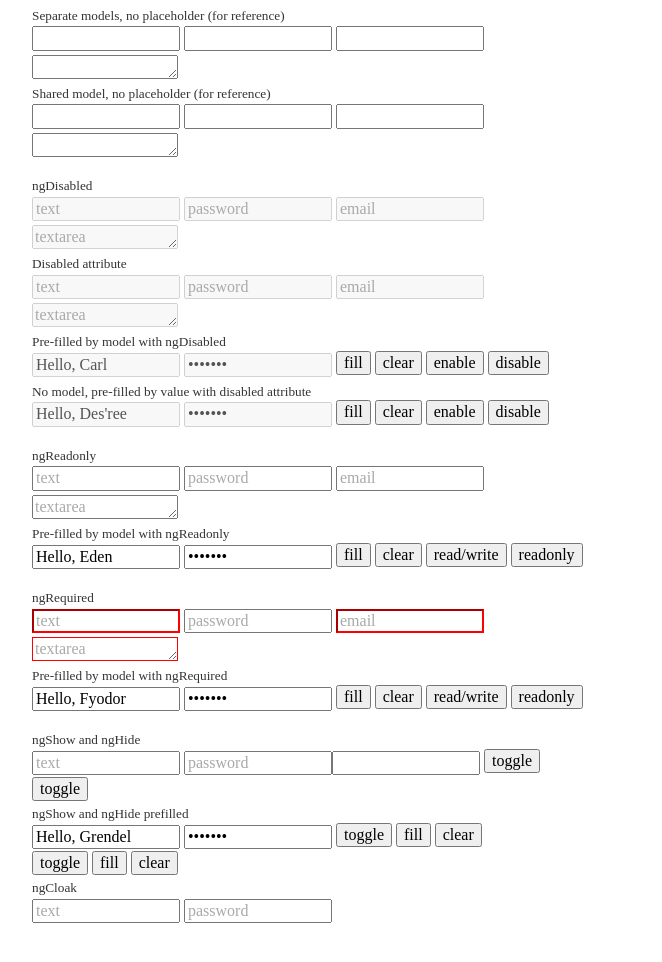
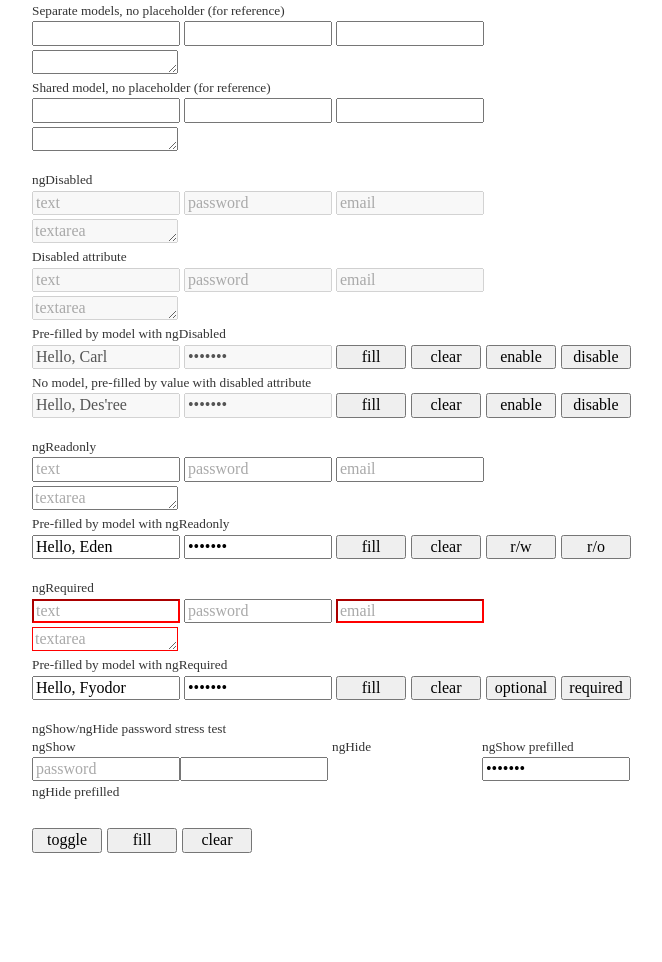
Before and after one commit to cvn/angular-shims-placeholder, a website: page index.html in a window 1280 px wide. Shown: the part 620-1582 px from the top of the page, without its empty margins (308-970 px from the left). After the commit the page ends 1537 px from the top, so only its background shows below. Drawn offline with nearby package versions, Linux system fonts and the light colour scheme.

Commit message:
Improve demo, update readme

```diff
--- a/index.html
+++ b/index.html
@@ -9,10 +9,11 @@
 		body { margin: 4em 2em; }
 		a,a:visited { color: black; }
 		h5 { margin: 1px 0; font-weight: normal; color: #333; }
-		input, textarea { width: 140px; vertical-align: top; margin: 2px 0px; }
+		input, textarea { width: 140px; vertical-align: middle; margin: 2px 0px; }
+		button { width: 70px; margin-right: 1px; vertical-align: middle; }
 		.container { max-width: 600px; margin: auto; }
-		.group { overflow: auto; }
 		.group + .group { margin-top: 4px; }
+		.column { display: inline-block; min-width: 146px; min-height: 45px; vertical-align: top; }
 		.example { display: inline-block; padding: 1px; border: solid 1px transparent; }
 		.ng-dirty { background-color: lightcyan; }
 		.ng-invalid { border-color: red; }
@@ -75,10 +76,10 @@
 	</div>
 	<div id="group-nomodel-prefilled" class="group has-placeholder no-model pre-filled">
 		<h5>No model, pre-filled by value</h5>
-		<input type="text" placeholder="text" value="Hello, Betty">
-		<input type="password" placeholder="password" value="secret2">
-		<button onclick="fillElements('#group-nomodel-prefilled input', 'filler')">fill</button>
-		<button onclick="fillElements('#group-nomodel-prefilled input', '')">clear</button>
+		<input type="text" placeholder="text" id="np1" value="Hello, Betty">
+		<input type="password" placeholder="password" id="np2" value="secret2">
+		<button onclick="fillElements('#np1,#np2', 'filler')">fill</button>
+		<button onclick="fillElements('#np1,#np2', '')">clear</button>
 	</div>
 
 	<p><h5>
@@ -155,8 +156,8 @@
 		<input type="password" placeholder="password" ng-model="test.readonly_password" ng-readonly="test.readonly_prefilleds">
 		<button ng-click="test.readonly_text = (test.readonly_password = 'filler')">fill</button>
 		<button ng-click="test.readonly_text = (test.readonly_password = '')">clear</button>
-		<button ng-click="test.readonly_prefilleds = false">read/write</button>
-		<button ng-click="test.readonly_prefilleds = true">readonly</button>
+		<button ng-click="test.readonly_prefilleds = false">r/w</button>
+		<button ng-click="test.readonly_prefilleds = true">r/o</button>
 	</div>
 
 	<br>
@@ -174,40 +175,35 @@
 		<input type="password" placeholder="password" ng-model="test.required_password" ng-required="test.required_prefilleds">
 		<button ng-click="test.required_text = (test.required_password = 'filler')">fill</button>
 		<button ng-click="test.required_text = (test.required_password = '')">clear</button>
-		<button ng-click="test.required_prefilleds = false">read/write</button>
-		<button ng-click="test.required_preks = true">readonly</button>
+		<button ng-click="test.required_prefilleds = false">optional</button>
+		<button ng-click="test.required_prefilleds = true">required</button>
 	</div>
 
 	<br>
 
-	<div id="group-ngshowhide" class="group has-placeholder has-ngshowhide">
-		<h5>ngShow and ngHide</h5>
-		<input type="text" placeholder="text" ng-show="test.show_emptys">
-		<input type="password" placeholder="password" ng-show="test.show_emptys">
-		<button ng-click="test.show_emptys = !test.show_emptys">toggle</button>
-		<br>
-		<input type="text" placeholder="text" ng-hide="test.hide_emptys">
-		<input type="password" placeholder="password" ng-hide="test.hide_emptys">
-		<button ng-click="test.hide_emptys = !test.hide_emptys">toggle</button>
-	</div>
-	<div id="group-ngshowhide-prefilled" class="group has-placeholder pre-filled has-model separate-models has-ngshowhide">
-		<h5>ngShow and ngHide prefilled</h5>
-		<input type="text" placeholder="text" ng-model="test.show_text" ng-show="test.show_prefilleds">
-		<input type="password" placeholder="password" ng-model="test.show_password" ng-show="test.show_prefilleds">
-		<button ng-click="test.show_prefilleds = !test.show_prefilleds">toggle</button>
-		<button ng-click="test.show_text = (test.show_password = 'filler')">fill</button>
-		<button ng-click="test.show_text = (test.show_password = '')">clear</button>
-		<br>
-		<input type="text" placeholder="text" ng-model="test.hide_text" ng-hide="test.hide_prefilleds">
-		<input type="password" placeholder="password" ng-model="test.hide_password" ng-hide="test.hide_prefilleds">
-		<button ng-click="test.hide_prefilleds = !test.hide_prefilleds">toggle</button>
-		<button ng-click="test.hide_text = (test.hide_password = 'filler')">fill</button>
-		<button ng-click="test.hide_text = (test.hide_password = '')">clear</button>
-	</div>
-	<div id="group-ngcloak" class="group has-placeholder has-model separate-models has-ngcloak">
-		<h5>ngCloak</h5>
-		<input type="text" placeholder="text" ng-model="test.cloak_text" ng-cloak>
-		<input type="password" placeholder="password" ng-model="test.cloak_password" ng-cloak>
+	<div id="group-ngshowhide" class="group has-placeholder has-model separate-models has-ngshowhide">
+		<h5>ngShow/ngHide password stress test</h5>
+		<div class="column">
+			<h5>ngShow</h5>
+			<input type="password" placeholder="password" ng-model="test.show_empty" ng-show="test.show_inputs">
+		</div>
+		<div class="column">
+			<h5>ngHide</h5>
+			<input type="password" placeholder="password" ng-model="test.hide_empty" ng-hide="test.show_inputs">
+		</div>
+		<div class="column pre-filled ">
+			<h5>ngShow prefilled</h5>
+			<input type="password" placeholder="password" ng-model="test.show_password" ng-show="test.show_inputs">
+		</div>
+		<div class="column pre-filled ">
+			<h5>ngHide prefilled</h5>
+			<input type="password" placeholder="password" ng-model="test.hide_password" ng-hide="test.show_inputs">
+		</div>
+		<div>
+			<button ng-click="test.show_inputs = !test.show_inputs">toggle</button>
+			<button ng-click="test.show_empty = (test.hide_empty = (test.show_password = (test.hide_password = 'filler')))">fill</button>
+			<button ng-click="test.show_empty = (test.hide_empty = (test.show_password = (test.hide_password = '')))">clear</button>
+		</div>
 	</div>
 
 	</div><!-- /.container -->
@@ -236,14 +232,9 @@
 				required_password: 'secret6',
 				required_emptys: true,
 				required_prefilleds: true,
-				show_text: 'Hello, Grendel',
 				show_password: 'secret7',
-				show_emptys: true,
-				show_prefilleds: true,
-				hide_text: 'Hello, Halle',
 				hide_password: 'secret8',
-				hide_emptys: true,
-				hide_prefilleds: true
+				show_inputs: true
 			};
 
 			// Force enable polyfill in all browsers for demo
```
Also changed, not shown: README.md.
